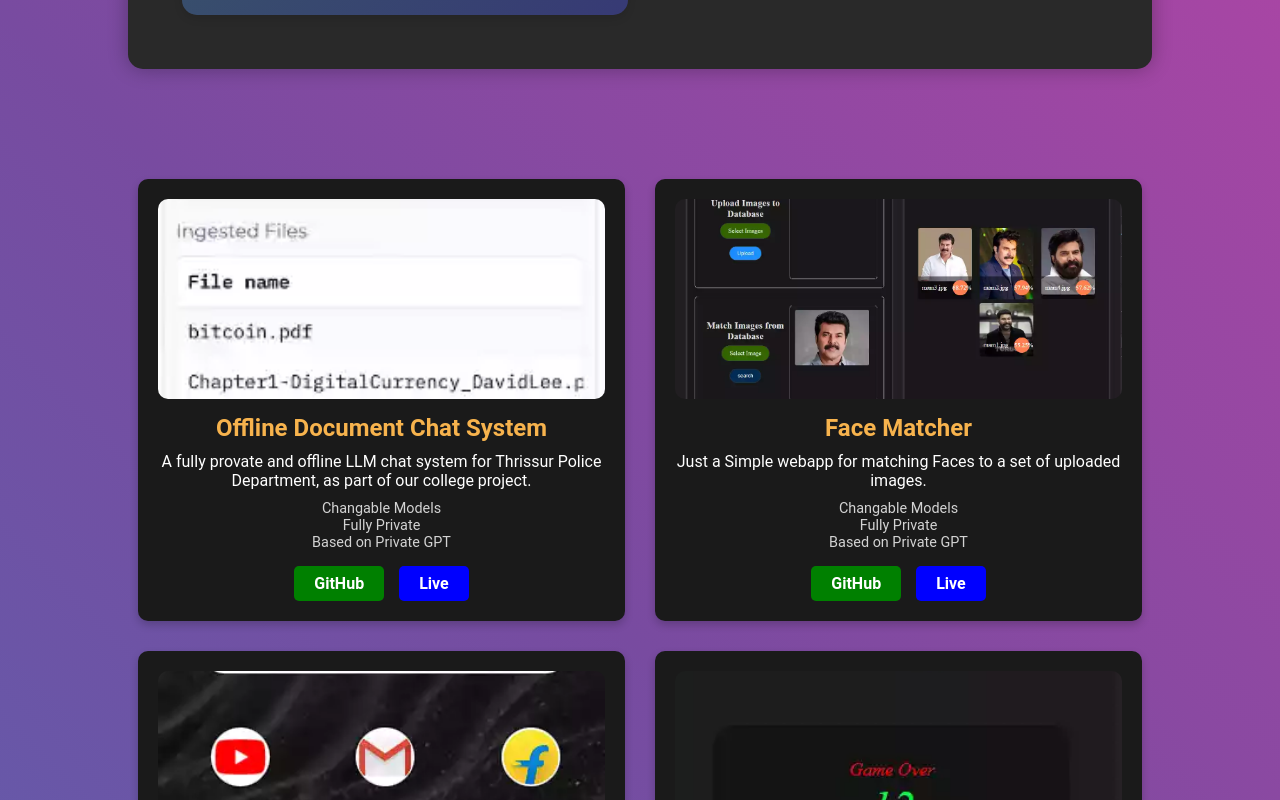
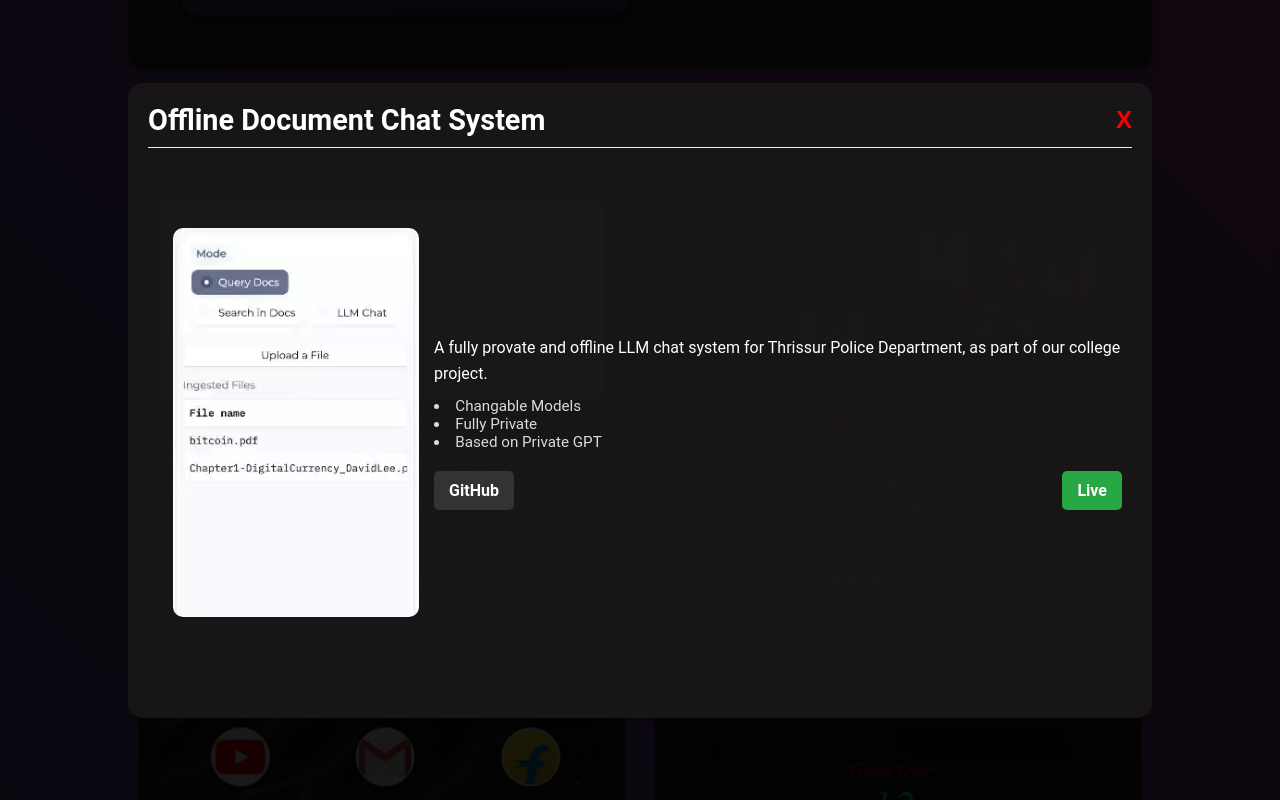
Before and after one commit to SreejithKSGupta/myPortfolio, a SvelteKit app: page / in a window 1280 px wide. Both pictures are taken after a click on the button 381 px from the left and 2781 px from the top of the page. Shown: the part 2381-3181 px from the top of the page. Built offline with nearby package versions, Linux system fonts and the light colour scheme.

Commit message:
model window added for projects

```diff
--- /dev/null
+++ b/src/routes/pages/Modal.svelte
@@ -0,0 +1,216 @@
+<script lang="ts">
+    // @ts-nocheck
+    export let project = null;
+    export let visible = false;
+    import { createEventDispatcher } from 'svelte';
+    import { fade, slide } from "svelte/transition";
+    const dispatch = createEventDispatcher();
+
+    // Close modal on escape key press
+    function handleKeyDown(event: KeyboardEvent) {
+      if (event.key === 'Escape') {
+        closeModal();
+      }
+    }
+
+    $: console.log(project[0], visible)
+
+    function closeModal() {
+      dispatch('closeModal');
+    }
+
+    $: if (visible) {
+      window.addEventListener('keydown', handleKeyDown);
+    } else {
+      window.removeEventListener('keydown', handleKeyDown);
+    }
+</script>
+
+<!-- Modal Structure -->
+<!-- svelte-ignore a11y-click-events-have-key-events -->
+<div class="modal-overlay" on:click={closeModal} transition:fade>
+    <div class="modal-content" on:click|stopPropagation transition:slide>
+        <div class="modal-header">
+            <h3>{project[0]}</h3>
+            <button class="close-btn" on:click={closeModal}>X</button>
+        </div>
+        <div class="modal-body">
+            <div class="image-wrapper">
+                <img class="modal-img" src={project[2]} alt={project[0]} />
+            </div>
+            <div class="content-wrapper">
+            <p class="project-description">{project[1]}</p>
+            <ul>
+                {#each project[5] as feature}
+                    <li>{feature}</li>
+                {/each}
+            </ul>
+            <div class="modal-links">
+                {#if project[3] != ''}
+                    <a href={project[3]} class="modal-btn github-btn" target="_blank">GitHub</a>
+                {/if}
+                {#if project[4] != ''}
+                    <a href={project[4]} class="modal-btn live-btn" target="_blank">Live</a>
+                {/if}
+            </div>
+        </div>
+        </div>
+
+    </div>
+</div>
+
+<style>
+    /* Modal Overlay */
+    .modal-overlay {
+        position: fixed;
+        top: 0;
+        left: 0;
+        width: 100vw;
+        height: 100vh;
+        background-color: rgba(0, 0, 0, 0.9);
+        display: flex;
+        justify-content: center;
+        align-items: center;
+        z-index: 1000;
+        opacity: 1;
+        transition: opacity 0.3s ease;
+    }
+
+    /* Modal Content */
+    .modal-content {
+        background: rgba(26, 24, 24, 0.904);
+        width: clamp(320px, 80vw, 1200px);
+        max-height: 80vh;
+        border-radius: 15px;
+        padding: 20px;
+        position: relative;
+        transition: transform 0.3s ease, opacity 0.3s ease;
+        overflow: auto;
+        box-shadow: 0px 4px 15px rgba(0, 0, 0, 0.1);
+    }
+
+    /* Modal Header */
+    .modal-header {
+        display: flex;
+        justify-content: space-between;
+        align-items: center;
+        border-bottom: 1px solid #eee;
+        padding-bottom: 10px;
+    }
+
+    h3 {
+        font-size: 1.8rem;
+        font-weight: bold;
+        color: #ffffff;
+    }
+
+    .close-btn {
+        background: none;
+        border: none;
+        font-size: 1.5rem;
+        cursor: pointer;
+        color: red;
+        font-weight: bold;
+    }
+
+    /* Image Wrapper */
+    .image-wrapper {
+        height: 500px;
+        display: flex;
+        justify-content: center;
+        align-items: center;
+        overflow: hidden;
+        margin: 15px 15px;
+    }
+
+    /* Dynamically adjust image size based on its aspect ratio */
+    .modal-img {
+        width: 100%;
+        height: auto;
+        max-height: 500px;
+        object-fit: contain;
+        border-radius: 10px;
+    }
+
+    /* Modal Body */
+    .modal-body {
+        padding: 10px 10px;
+        display: flex;
+        flex-direction: row;
+        justify-content: space-around;
+        align-items: center;
+    }
+
+    .project-description {
+        font-size: 1rem;
+        color: #ffffff;
+        line-height: 1.6;
+        margin-bottom: 10px;
+    }
+
+    ul {
+        list-style: inside;
+        margin-bottom: 20px;
+    }
+
+    li {
+        font-size: 0.95rem;
+        color: #dbdbdb;
+    }
+
+    /* Modal Links (Buttons) */
+    .modal-links {
+        display: flex;
+        justify-content: space-between;
+        gap: 10px;
+    }
+
+    .modal-btn {
+        display: inline-block;
+        padding: 10px 15px;
+        text-decoration: none;
+        color: white;
+        font-size: 1rem;
+        border-radius: 5px;
+        font-weight: bold;
+        transition: transform 0.2s ease;
+    }
+
+    .github-btn {
+        background-color: #333;
+    }
+
+    .live-btn {
+        background-color: #28a745;
+    }
+
+    .modal-btn:hover {
+        transform: scale(1.05);
+    }
+
+
+    /* Responsive Adjustments */
+    @media screen and (max-width: 768px) {
+        h3 {
+            font-size: 1.5rem;
+        }
+        .image-wrapper {
+            height: 300px;
+        }
+
+        .modal-img {
+            max-height: 300px;
+        }
+
+        .modal-content {
+            width: 90vw;
+            max-height: 90vh;
+        }
+        .modal-body {
+        padding: 10px 10px;
+        flex-direction:column;
+        justify-content: space-around;
+        align-items: center;
+    }
+    }
+</style>
--- a/src/routes/pages/projects.svelte
+++ b/src/routes/pages/projects.svelte
@@ -1,5 +1,6 @@
 <script lang="ts">
 	// @ts-nocheck
+	import Modal from './Modal.svelte';
 	import home from '../res/projects/home5559.webp';
 	import chatsystem from '../res/projects/chat.webp';
 	import facematch from '../res/projects/face_matcher.webp';
@@ -94,11 +95,24 @@
 		],
 
 	];
+
+  let selectedProject = null;
+  let modalVisible = false;
+
+  function openModal(project) {
+    selectedProject = project;
+    modalVisible = true;
+  }
+
+  function closeModal() {
+    modalVisible = false;
+    selectedProject = null;
+  }
 </script>
 
 <div id="projects">
   {#each projectlist as project}
-		<div class="project-item">
+    <div class="project-item" role="button" tabindex="0" on:click={() => openModal(project)} on:keydown={(e) => e.key === 'Enter' ? openModal(project) : null}>
       <img class="project-img" src={project[2]} alt={project[0]} />
       <div class="project-details">
         <h4>{project[0]}</h4>
@@ -110,16 +124,21 @@
         </ul>
         <div class="btn-row">
           {#if project[3] != ''}
-						<a href={project[3]} class="project-btn github-btn">GitHub</a>
+            <a href={project[3]} class="project-btn github-btn" target="_blank">GitHub</a>
           {/if}
           {#if project[4] != ''}
-						<a href={project[4]} class="project-btn live-btn">Live</a>
+            <a href={project[4]} class="project-btn live-btn" target="_blank">Live</a>
           {/if}
         </div>
       </div>
     </div>
   {/each}
 </div>
+
+{#if modalVisible}
+  <Modal project={selectedProject} visible={modalVisible} on:closeModal={closeModal} />
+{/if}
+
 
 <style>
 	:root {
```
Lines whose indentation alone changed are shown as unchanged.
